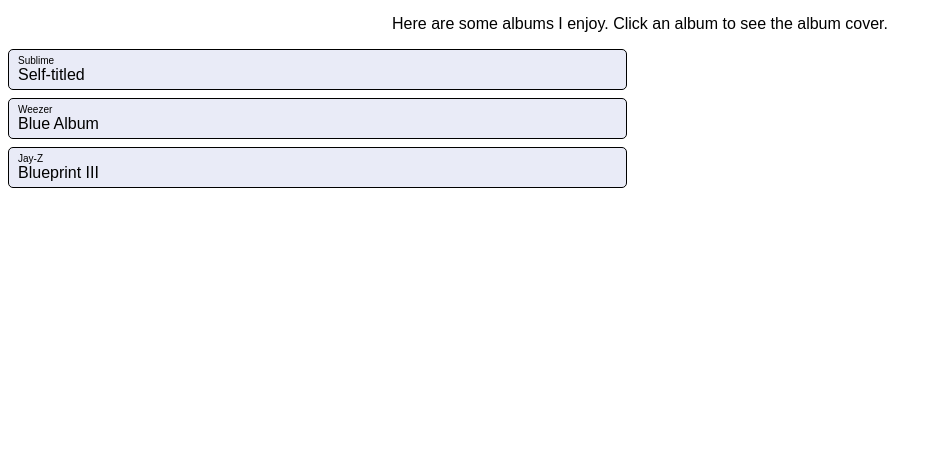
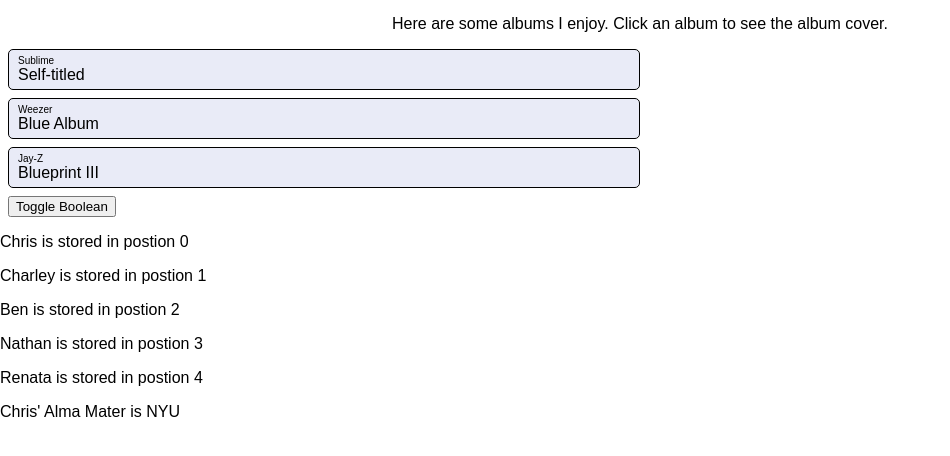
Before and after one commit to chriswhong/nyu-web-mapping-2022, a plain HTML site: page index.html in a window 1280 px wide. Shown: the part 44-500 px from the top of the page, without its empty margins (0-950 px from the left). Drawn offline with nearby package versions, Linux system fonts and the light colour scheme.

Commit message:
add some examples for javascript types

```diff
--- a/css/styles.css
+++ b/css/styles.css
@@ -21,9 +21,12 @@ html {
   font-size: 10px;
 }
 
-.half-width {
-  width: 49%;
-  display: inline-block;
+.column {
+  flex: 50%;
+}
+
+.row {
+  display: flex;
 }
 
 .right-half {
--- a/index.html
+++ b/index.html
@@ -19,7 +19,8 @@
     <h3>My Favorite Albums</h3>
     <p>Here are some albums I enjoy.  Click an album to see the album cover.</P>
   </div>
-  <div class='half-width'>
+  <div class='row'>
+    <div class='column left-half'>
       <div id='sublime' class='artist-container' data-album-art='https://upload.wikimedia.org/wikipedia/en/9/94/Sublime_Self-Titled.jpg'>
         <div class='artist-name'>
           Sublime
@@ -45,9 +46,11 @@
         </div>
       </div>
     </div>
-  <!-- ^^ closes .half-width -->
-  <div class='half-width right-half'>
+    <div class='column right-half'>
     </div>
+  </div>
+
+  <button class='toggle'>Toggle Boolean</button>
   <!-- load the jQuery library from a CDN -->
   <script src="https://code.jquery.com/jquery-3.6.0.min.js" integrity="sha256-/xUj+3OJU5yExlq6GSYGSHk7tPXikynS7ogEvDej/m4=" crossorigin="anonymous"></script>
   <!-- load my local javascript file -->
--- a/js/scripts.js
+++ b/js/scripts.js
@@ -5,3 +5,61 @@ $('.artist-container').on('click', function() {
   // overwrite the html in the right-half div with an image of the album art
   $(".right-half").html(`<img src='${albumArt}' />`)
 })
+
+// the following code will tinker with data types in javascript
+
+// boolean
+var myBoolean = true
+
+
+
+// string
+
+var firstName = 'Chris'
+var lastName = 'Whong'
+
+var fullName = firstName + ' ' + lastName
+var fullNameAsTemplateLiteral = `${firstName} ${lastName}, esq.`
+
+console.log(fullName)
+console.log(fullNameAsTemplateLiteral)
+
+// numbers
+
+var age = 41
+var kidAge = 6
+var counter = 0
+
+var combinedAge = age + kidAge
+$('.toggle').on('click', function () {
+  myBoolean = !myBoolean
+  console.log(myBoolean)
+  counter = counter + 1
+  $('html').append(`<p>The combined age is ${combinedAge}, the counter has been clicked ${counter} times.</p>`)
+})
+
+console.log('the combined age is', combinedAge)
+
+// arrays
+var nameArray = ['Chris', 'Charley', 'Ben', 'Nathan', 'Renata']
+console.log('The person at position 4 in the array is', nameArray[4])
+nameArray.forEach(function (name, index) {
+  $('html').append(`<p>${name} is stored in postion ${index}</p>`)
+})
+
+// objects
+
+var chrisObject = {
+  age: 41,
+  almaMater: 'NYU',
+  borough: 'Brooklyn',
+  dog: 'Tubu',
+  tired: true,
+  statesLivedIn: [
+    'MD',
+    'NY'
+  ]
+}
+
+console.log(chrisObject.age, chrisObject.almaMater)
+$('html').append(`<p>Chris' Alma Mater is ${chrisObject.almaMater}</p>`)
```
Lines whose indentation alone changed are shown as unchanged.
